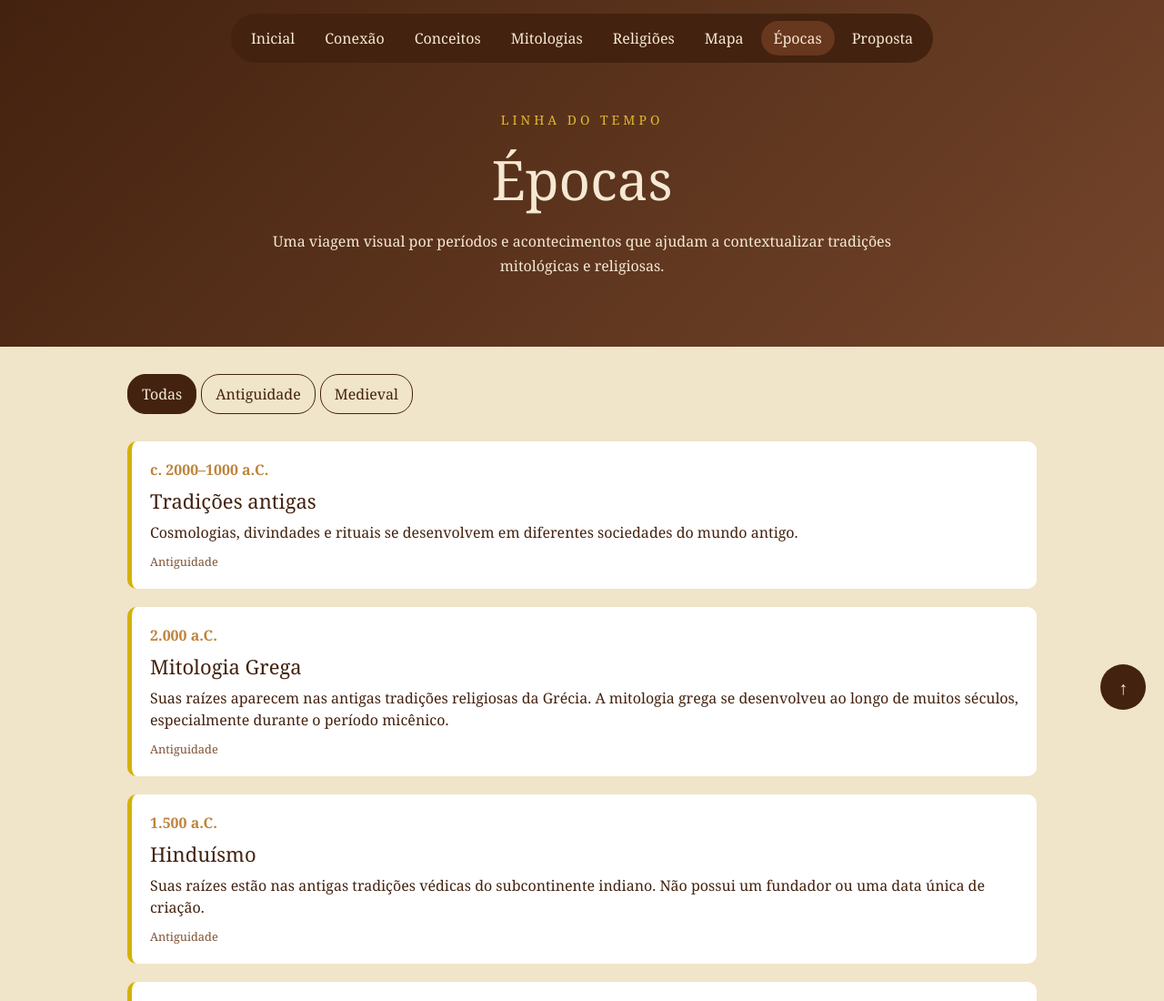
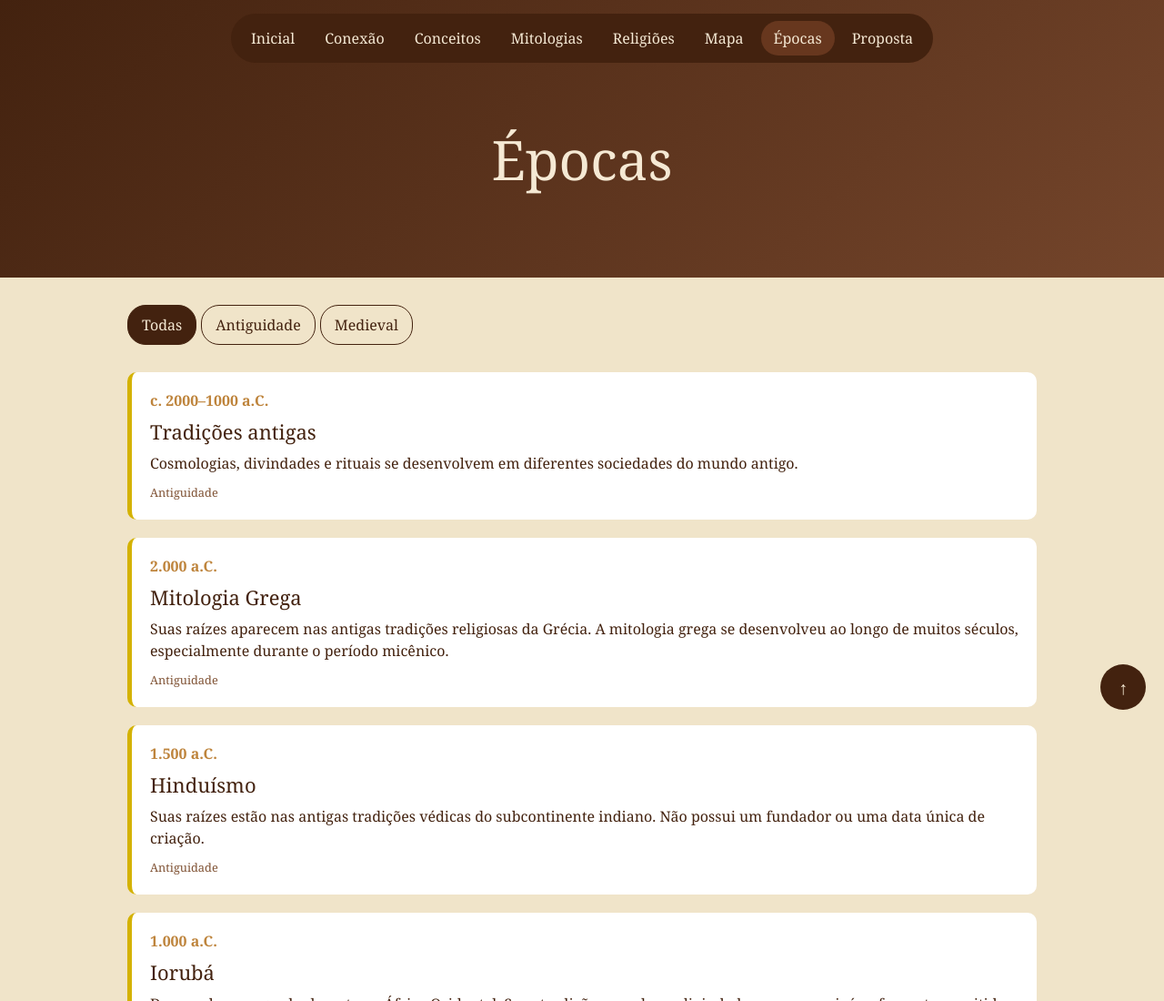
Before and after one commit to Galdnal/Integrator-Project, a plain HTML site: page html/epocas.html in a window 1280 px wide. Shown: the top 1100 px of the page at 91% size. Drawn offline with Linux system fonts and the light colour scheme; a web font is replaced by a local one.

Commit message:
Update era section by removing unnecessary text
Removed introductory text from the era section.

```diff
--- a/html/epocas.html
+++ b/html/epocas.html
@@ -34,12 +34,9 @@
       </nav>
     </header>
     <section class="era-hero">
-      <span>LINHA DO TEMPO</span>
+
       <h1>Épocas</h1>
-      <p>
-        Uma viagem visual por períodos e acontecimentos que ajudam a
-        contextualizar tradições mitológicas e religiosas.
-      </p>
+
     </section>
     <main class="era-page">
       <section class="era-controls" data-timeline>
```
